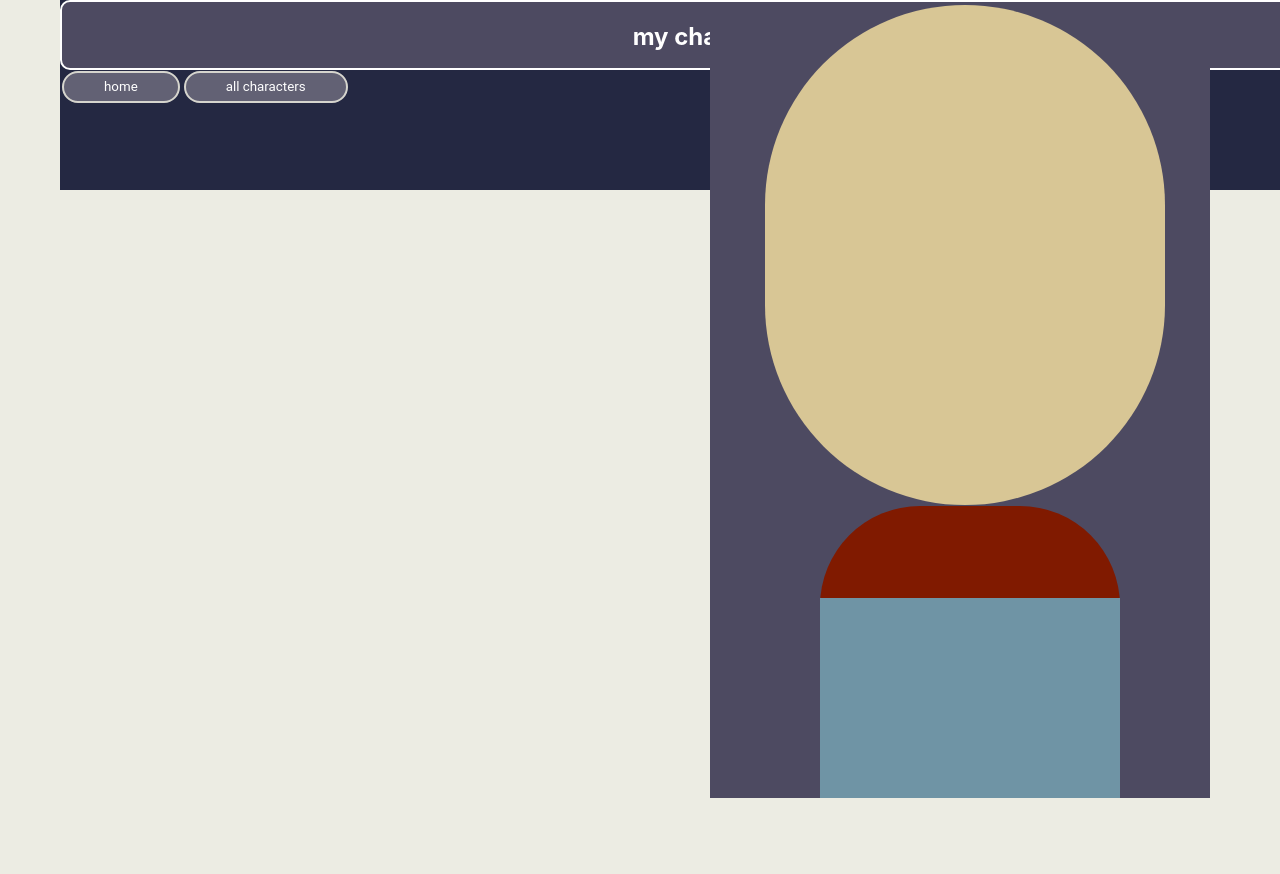
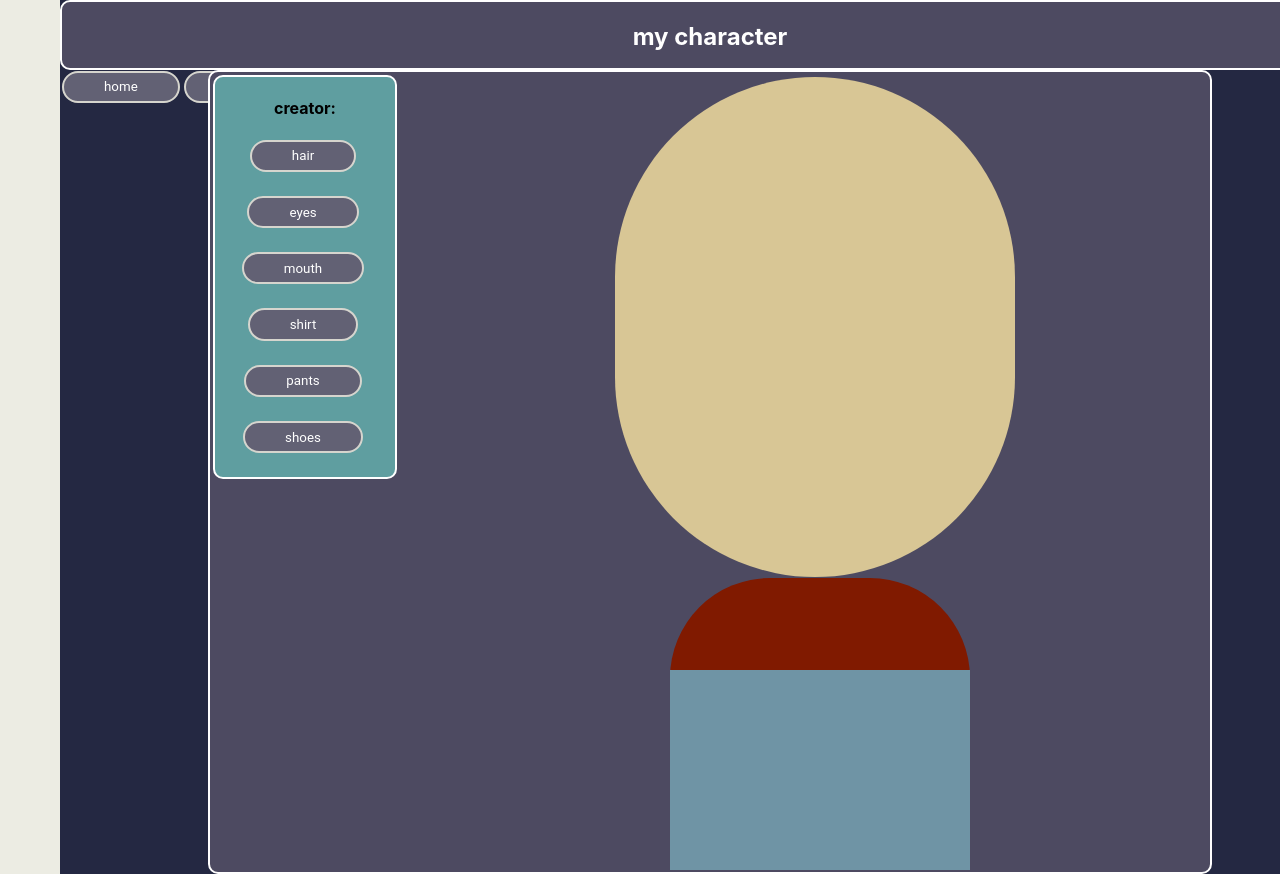
Before and after one commit to Kealoha1988/my-character, a React (Create React App) app: page /character in a window 1280 px wide. Shown: the top 874 px of the page. Before the commit the page ends 800 px from the top, so only its background shows below. Built offline with nearby package versions, Linux system fonts and the light colour scheme.

Commit message:
allCharacters working

```diff
--- a/src/components/SingleCharacter.js
+++ b/src/components/SingleCharacter.js
@@ -15,14 +15,35 @@
 
 
    return (
-     <div>
-       <br/>
-       <br/>
-       <br/>
-       <br/>
-       <br/>
-       <br/>
-     <Body attributes={cool} />
-     </div>
+    <div className="characterCreator">
+
+    <center>
+    <div className="attributeSelector">
+
+      <h4>{props.name}</h4>
+      <h4>creator: {props.userName}</h4>
+
+
+    <button  className="button">hair {cool.hairIndex}</button>
+    <br/><br/>
+    <button className="button">eyes {cool.eyesIndex}</button>
+    <br/><br/>
+    <button className="button">mouth {cool.mouthIndex}</button>
+    <br/><br/>
+   <button className="button">shirt {cool.shirtIndex}</button>
+   <br/><br/>
+    <button className="button">pants {cool.pantsIndex}</button>
+    <br/><br/>
+    <button className="button">shoes {cool.shoesIndex}</button>
+    <br></br><br></br>
+    </div>
+    </center>
+
+    <center>
+    <Body attributes={cool} />
+    </center>
+
+  </div>
+
    )
  }
```
